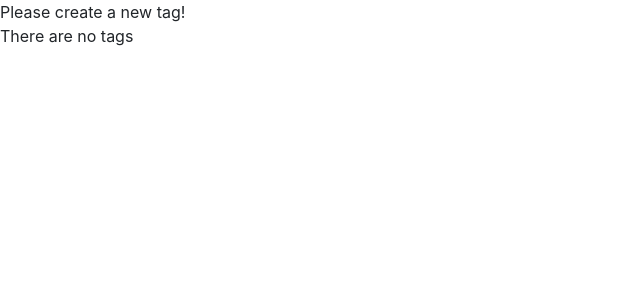
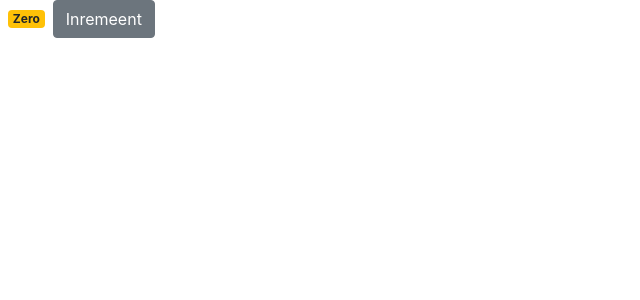
Before and after one commit to mjahanseir/counter, a React (Create React App) app: page / in a window 1280 px wide. Shown: the top 300 px of the page, without its empty margins (0-640 px from the left). Built offline with nearby package versions, Linux system fonts and the light colour scheme.

Commit message:
Handling Events

```diff
--- a/src/components/counter.jsx
+++ b/src/components/counter.jsx
@@ -3,22 +3,29 @@ import React, { Component } from "react";
 class Counter extends Component {
   state = {
     count: 0,
-    tags: []
   }
-  renderTags() {
-    if (this.state.tags.length === 0) return <p>There are no tags</p>;
-    return <ul>{this.state.tags.map(tag => <li key={tag}>{tag}</li>)}</ul>;
+  handleInc() {
+    console.log("click");
+  }
 
-  }
   render() {
     return (
-
       <div>
-        {this.state.tags.length === 0 && "Please create a new tag!"}
-        {this.renderTags()}
+        <span className={this.getBadgeClasses()}> {this.formatCount()}</span>
+        <button onClick={this.handleInc} className="btn btn-secondary mtn-sm">Inremeent</button>
       </div>
 
     )
+  }
+  getBadgeClasses() {
+    let classes = "badge m-2 badge-";
+    classes += this.state.count === 0 ? "warning" : "primary";
+    return classes;
+  }
+
+  formatCount() {
+    const { count } = this.state;
+    return count === 0 ? "Zero" : count;
   }
 }
 
```
